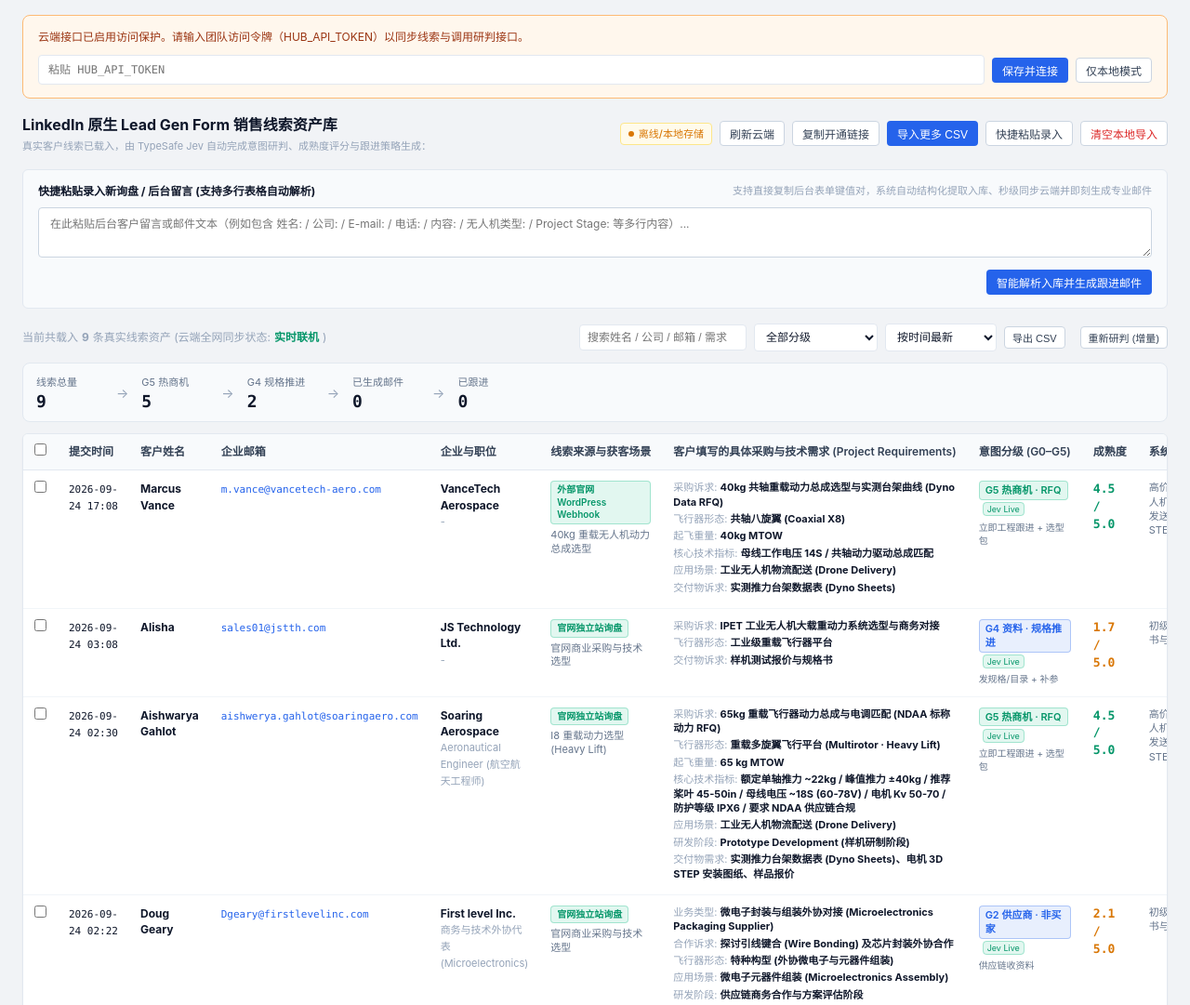
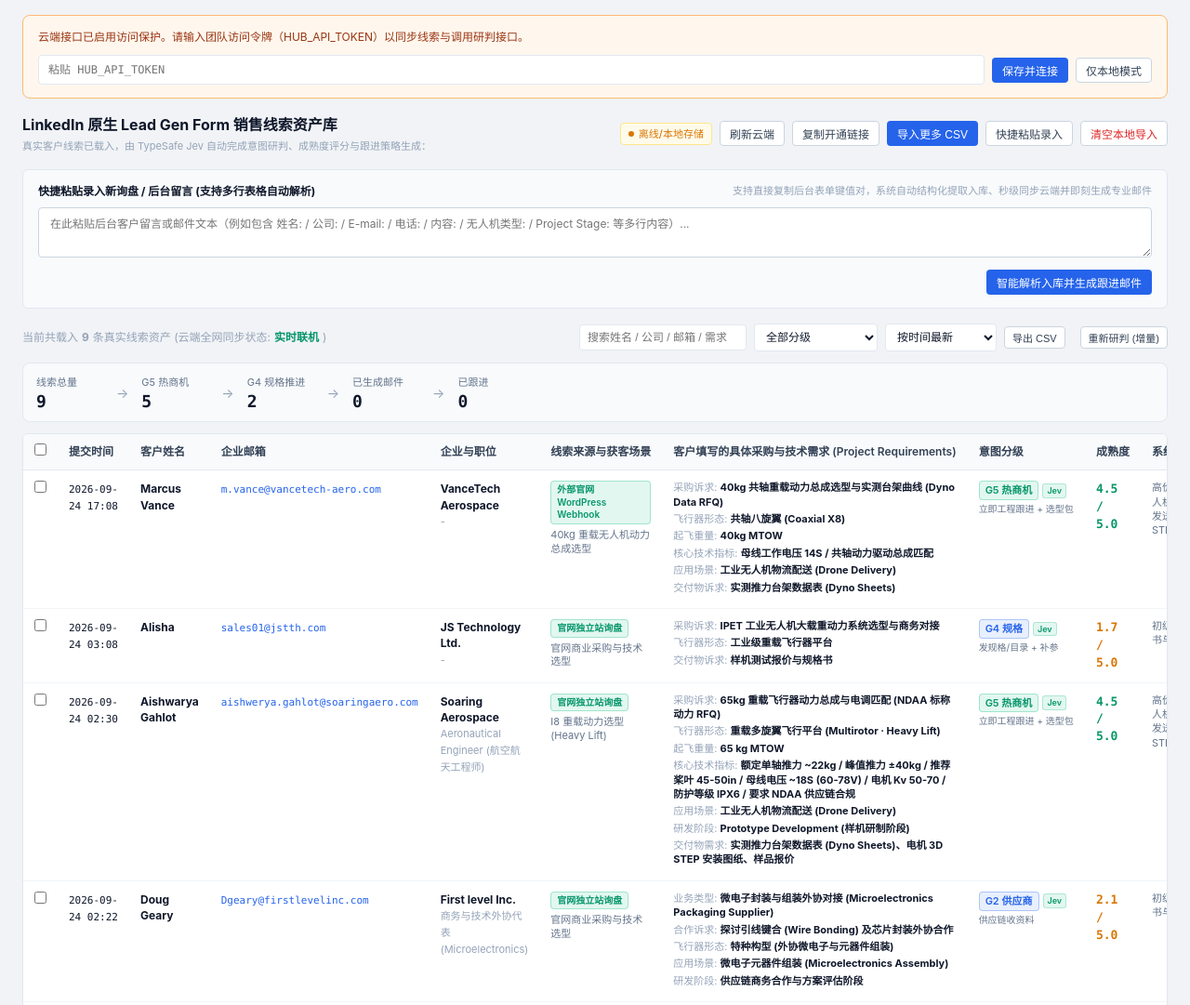
Before and after one commit to wallysuda/ipet-lead-hub, a website with bundled scripts: page index.html in a window 1280 px wide. Shown: the top 1081 px of the page at 93% size. Built offline with nearby package versions, Linux system fonts and the light colour scheme; files whose address does not match are found by name.

Commit message:
fix(ui): compact single-line intent grade cell without badge wrapping
Show G-code + short label on one row with a tiny Jev chip and ellipsized action hint so the grade column no longer breaks mid-badge.

```diff
--- a/css/style.css
+++ b/css/style.css
@@ -433,6 +433,57 @@ body {
   border-radius: 4px;
   vertical-align: middle;
   cursor: help;
+}
+
+/* 意图分级单元格：单行紧凑，禁止标签换行截断 */
+.intent-cell {
+  vertical-align: top;
+  white-space: nowrap !important;
+  overflow: hidden;
+}
+
+.intent-row {
+  display: flex;
+  align-items: center;
+  gap: 4px;
+  flex-wrap: nowrap;
+  white-space: nowrap;
+}
+
+.intent-badge {
+  flex: 0 0 auto;
+  white-space: nowrap !important;
+  max-width: 100%;
+  overflow: hidden;
+  text-overflow: ellipsis;
+  font-size: 11px;
+  padding: 2px 6px;
+}
+
+.jev-mini {
+  flex: 0 0 auto;
+  display: inline-block;
+  padding: 1px 4px;
+  border-radius: 3px;
+  font-size: 9px;
+  font-weight: 600;
+  line-height: 1.3;
+  color: #059669;
+  background: rgba(16, 185, 129, 0.12);
+  border: 1px solid rgba(16, 185, 129, 0.25);
+  cursor: help;
+  white-space: nowrap;
+}
+
+.intent-action {
+  margin-top: 3px;
+  font-size: 10px;
+  color: var(--text-muted);
+  line-height: 1.3;
+  white-space: nowrap;
+  overflow: hidden;
+  text-overflow: ellipsis;
+  max-width: 120px;
 }
 
 .lead-table {
--- a/index.html
+++ b/index.html
@@ -123,8 +123,8 @@
               <th style="width: 190px;">企业与职位</th>
               <th style="width: 180px;">线索来源与获客场景</th>
               <th style="min-width: 290px;">客户填写的具体采购与技术需求 (Project Requirements)</th>
-              <th style="width: 160px;">意图分级 (G0–G5)</th>
-              <th style="width: 100px;">成熟度</th>
+              <th style="width: 120px;">意图分级</th>
+              <th style="width: 88px;">成熟度</th>
               <th style="min-width: 230px;">系统建议跟进策略</th>
               <th style="width: 130px; text-align: center;">专业跟进操作</th>
             </tr>
--- a/js/app.js
+++ b/js/app.js
@@ -962,13 +962,16 @@
       };
 
       const grade = resolveIntentGrade(l);
-      const tierLabel = grade.label;
+      // 表格用紧凑标签，避免换行截断
+      const gradeCode = (grade.code || '').split('_')[0] || 'G-';
+      const gradeShort = grade.short || grade.label || '';
+      const tierLabel = `${gradeCode} ${gradeShort}`;
       const badge = `badge-${grade.badge}`;
 
       const isLiveApi = j.source === 'jev_live';
-      const liveBadge = isLiveApi ? `
-        <span class="badge-jev-live" title="TypeSafe Jev (${escapeHtml(j.model || 'jev-1.13.0')}) 真实大模型 API 研判结果 (置信度: ${Math.round((j.confidence || 0.95)*100)}%)">Jev Live</span>
-      ` : '';
+      const liveBadge = isLiveApi
+        ? `<span class="jev-mini" title="TypeSafe Jev ${escapeHtml(j.model || 'jev-latest')}">Jev</span>`
+        : '';
 
       const analyzedFields = synthesizeLeadFields(l);
       const fieldsHtml = Object.entries(analyzedFields).map(([k, v]) => `
@@ -1021,8 +1024,11 @@
           <div style="font-size: 11px; color: var(--text-muted); margin-top: 4px; line-height: 1.35;">${escapeHtml(sourceInfo.scenario)}</div>
         </td>
         <td style="max-width: 300px;">${fieldsHtml}</td>
-        <td><span class="badge ${badge}">${tierLabel}</span>${liveBadge}
-          <div style="margin-top:4px;font-size:10px;color:var(--text-muted);">${escapeHtml(grade.primary_action || '')}</div>
+        <td class="intent-cell">
+          <div class="intent-row">
+            <span class="badge ${badge} intent-badge">${tierLabel}</span>${liveBadge}
+          </div>
+          <div class="intent-action" title="${escapeHtml(grade.primary_action || '')}">${escapeHtml(grade.primary_action || '')}</div>
         </td>
         <td><strong style="font-family: var(--font-mono); font-size: 13px; color: ${(grade.maturity || 0) >= 4.0 ? '#059669' : '#d97706'};">${(grade.maturity || 0).toFixed(1)} / 5.0</strong></td>
         <td style="font-size: 11px; color: var(--text-muted); max-width: 250px; line-height: 1.4;">${escapeHtml(j.recommended_action || grade.primary_action || '-')}</td>
```
